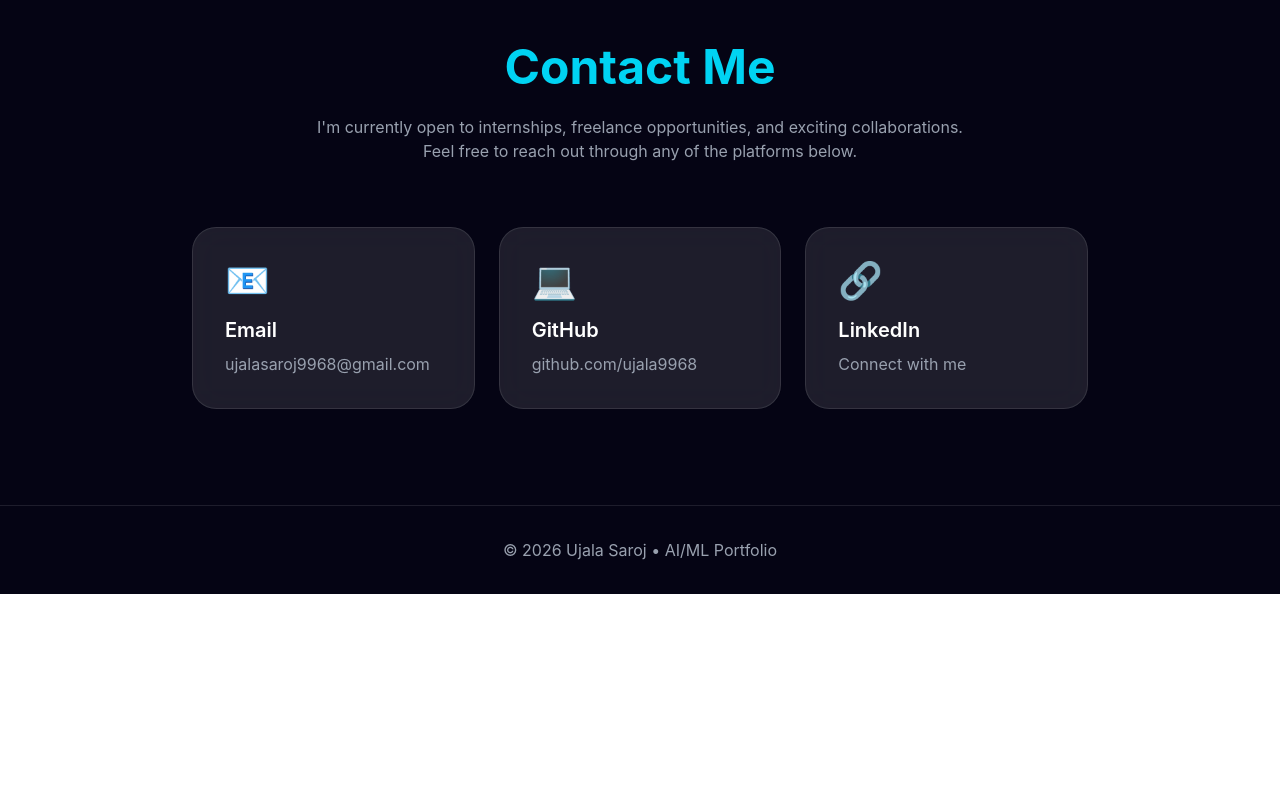
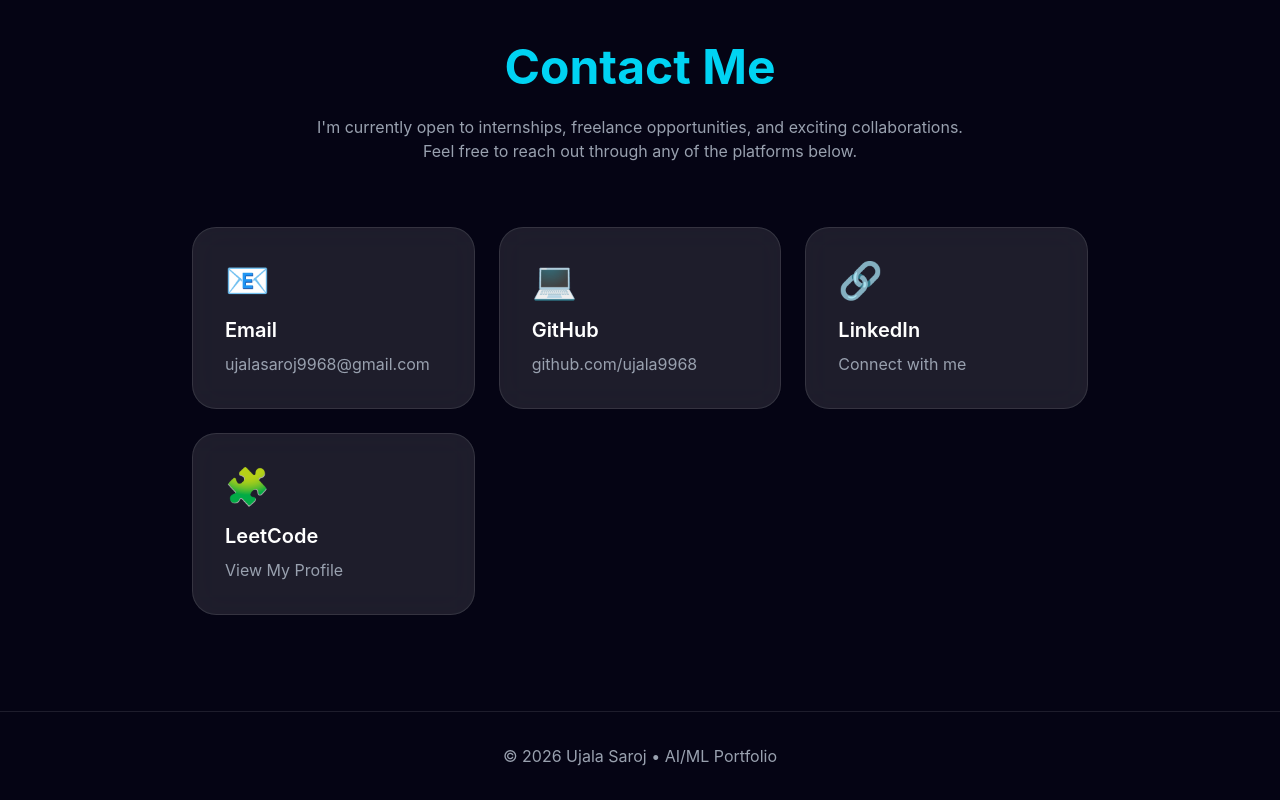
Before and after one commit to ujala9968/my-portfolio, a React app: page / in a window 1280 px wide. Shown: the part 4218-5018 px from the top of the page. Before the commit the page ends 4812 px from the top, so only its background shows below. Built offline with nearby package versions, Linux system fonts and the light colour scheme; the HTML template or start-up script is replaced by a standard one.

Commit message:
small update

```diff
--- a/src/App.jsx
+++ b/src/App.jsx
@@ -559,6 +559,22 @@
         Connect with me
       </p>
     </a>
+    <a
+  href="https://leetcode.com/u/ujala68/"
+  target="_blank"
+  rel="noreferrer"
+  className="group bg-white/10 backdrop-blur-lg border border-white/10 rounded-3xl p-8 hover:border-cyan-400 hover:shadow-cyan-500/20 hover:shadow-2xl transition duration-300"
+>
+  <div className="text-4xl mb-4">🧩</div>
+
+  <h3 className="text-xl font-semibold text-white group-hover:text-cyan-400">
+    LeetCode
+  </h3>
+
+  <p className="text-gray-400 mt-2">
+    View My Profile
+  </p>
+</a>
 
   </div>
 </section>
```
